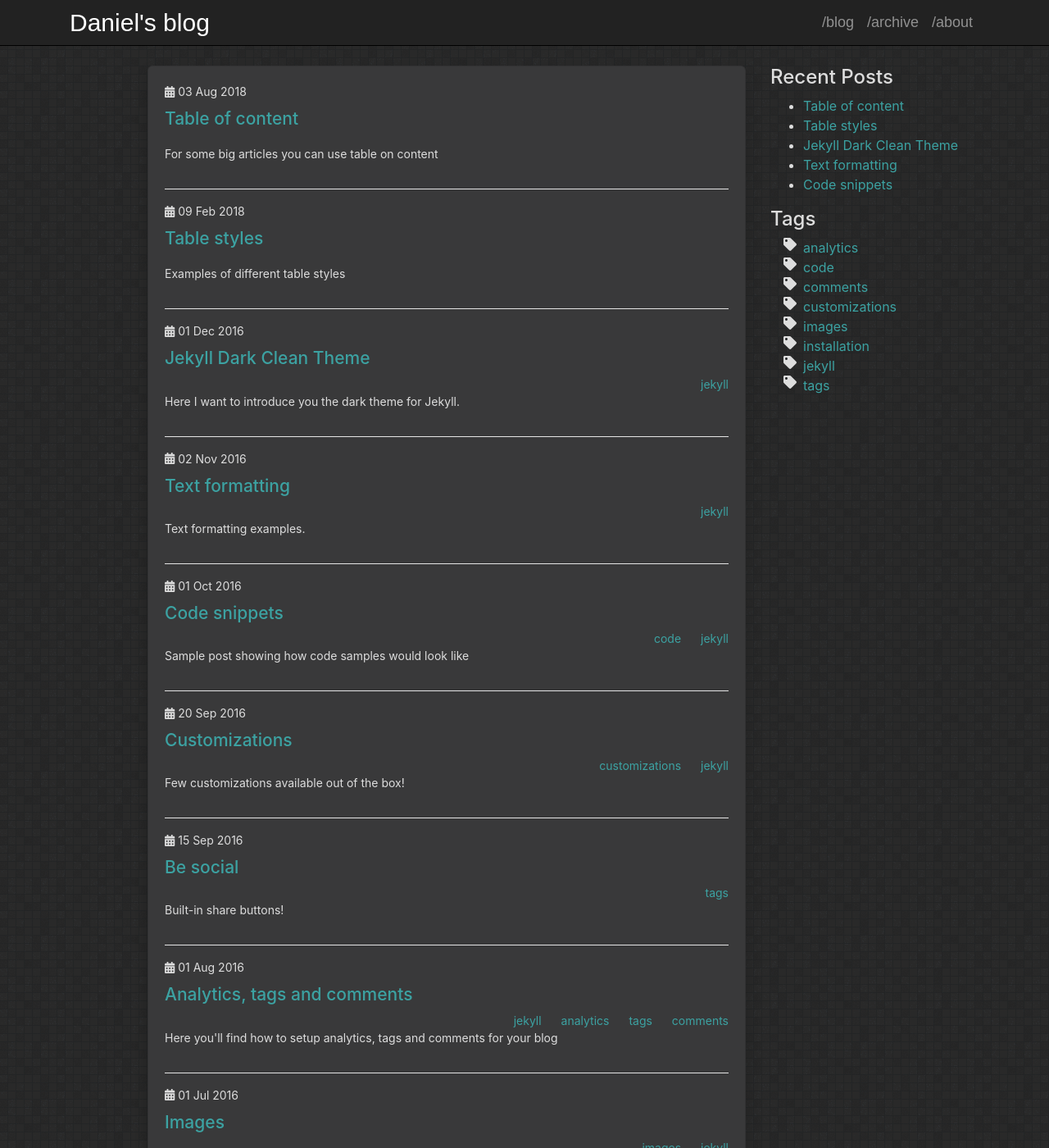
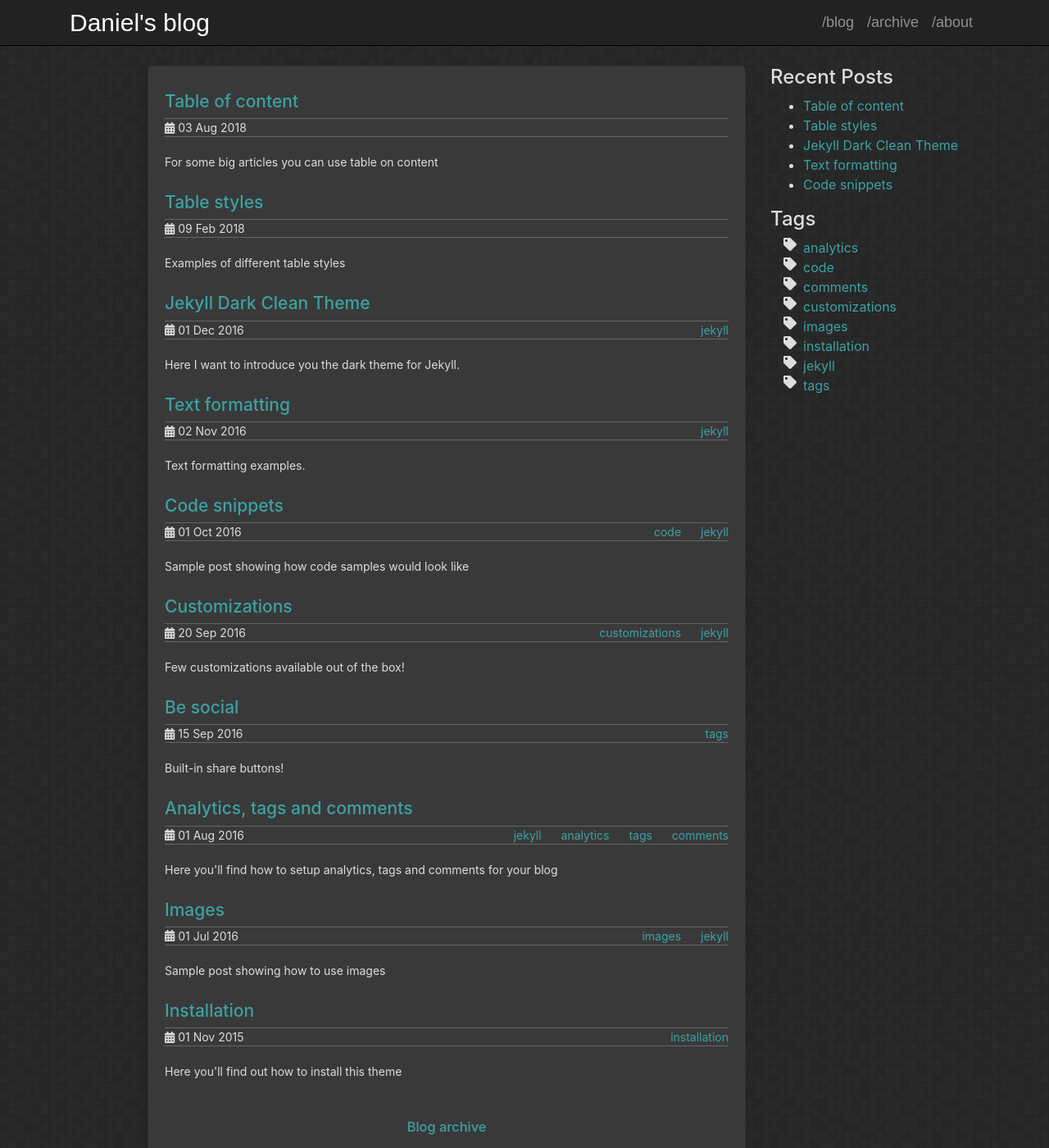
Before and after one commit to danieldavidson/danieldavidson.github.io, a Jekyll site: the page built from index.html, in a window 1280 px wide and 1400 px high. Shown: the whole window at 82% size. Built offline with Jekyll 4.4.1, drawn with Linux system fonts in a browser that asks for light colours.

Commit message:
Revert changes

```diff
--- a/_layouts/home.html
+++ b/_layouts/home.html
@@ -3,11 +3,6 @@ layout: page
 ---
 
 {% for post in site.posts limit:10 %}
-<div>
-  <div class="post-time">
-    <i class="fa fa-calendar-alt"></i>
-    <time datetime='{{ post.date | date: "%Y-%m-%d" }}'>{{ post.date | date_to_string }}</time>
-  </div>
 <h2 class="post-title">
     <a href="{{ post.url | relative_url }}">
         {{ post.title }}
@@ -15,19 +10,22 @@ layout: page
 </h2>
 
 <div class="post-meta">
+    <div class="post-time">
+        <i class="fa fa-calendar-alt"></i>
+        <time datetime='{{ post.date | date: "%Y-%m-%d" }}'>{{ post.date | date_to_string }}</time>
+    </div>
     <ul>
         {% for tag in post.tags %}
         <li><a href="{{'/tag/' | append: tag | relative_url }}">{{ tag }}</a></li>
         {% endfor %}
     </ul>
 </div>
-</div>
+
 <div class="post-descr">
     <p>
         {{ post.description }}
     </p>
 </div>
-<hr style="background-color: white">
 {% endfor %}
 
 
--- a/assets/css/theme.scss
+++ b/assets/css/theme.scss
@@ -165,10 +165,10 @@ h2.post-title {
   text-align: left;
 }
 div.post-meta {
-  /**z-index: 1;
+  z-index: 1;
   border-width: 1px 0;
   border-color: #666666;
-  border-style: solid;*/
+  border-style: solid;
   margin: 0 0 20px;
   ul {
     display: inline;
```
Lines whose indentation alone changed are shown as unchanged.
